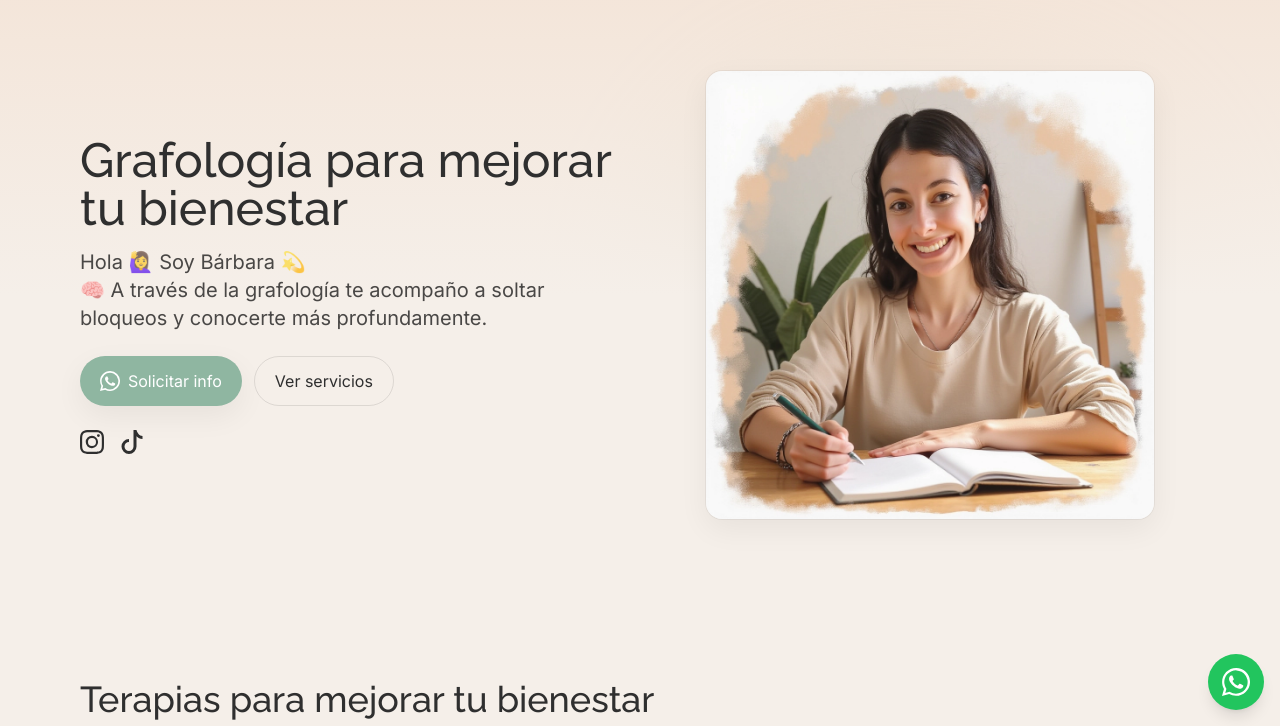
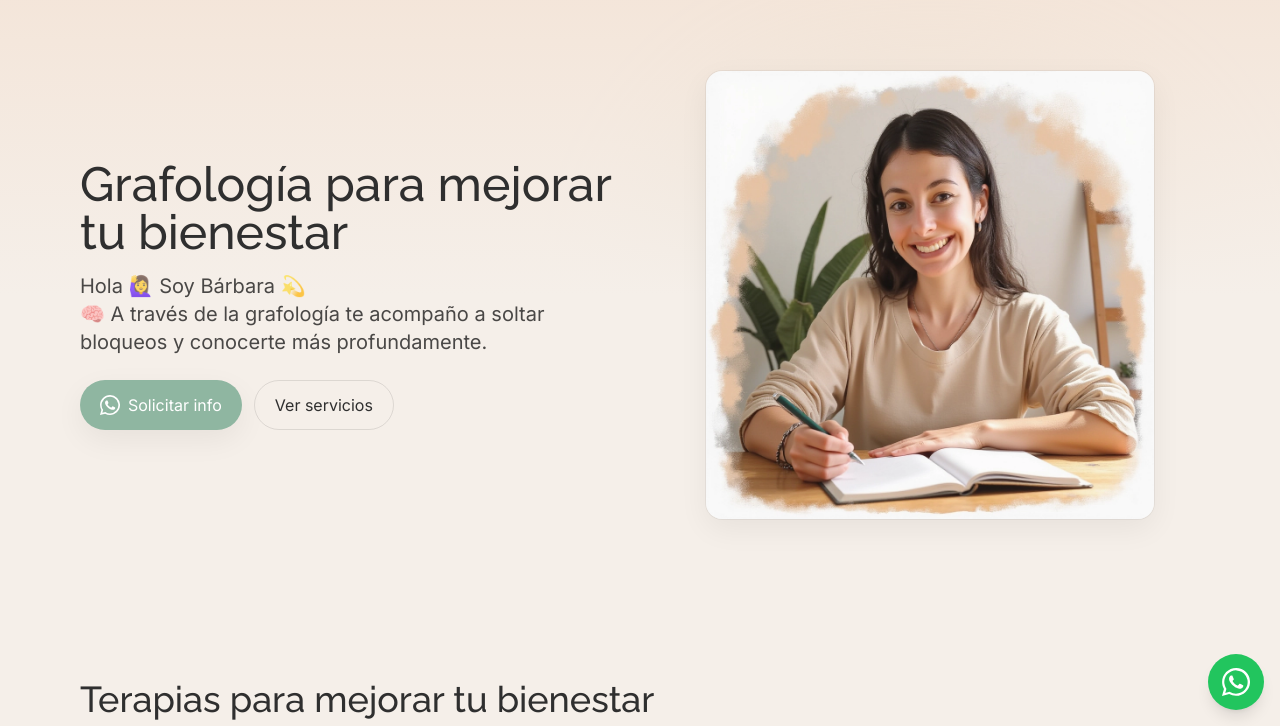
Before and after one commit to Trazosdeluz/trazosdeluz.github.io, a plain HTML site: page index.html in a window 1280 px wide. Shown: the part 74-800 px from the top of the page. Drawn offline with nearby package versions, Linux system fonts and the light colour scheme.

Commit message:
Add logo.png and hide social icons in hero section

```diff
--- a/index.html
+++ b/index.html
@@ -109,7 +109,7 @@
           </a>
           <a href="#servicios" class="inline-flex items-center px-5 py-3 rounded-full border border-black/10 hover:border-primary hover:text-primary transition">Ver servicios</a>
         </div>
-        <div class="mt-6 flex items-center gap-4">
+        <div class="hidden">
           <a class="hover:opacity-80" href="https://www.instagram.com/trazosdeluz.grafo" aria-label="Instagram">
             <!-- Inline Instagram icon (Bootstrap icon) -->
             <svg xmlns="http://www.w3.org/2000/svg" class="h-6 w-6" fill="currentColor" viewBox="0 0 16 16">
```
Also changed, not shown: logo.png (added).
